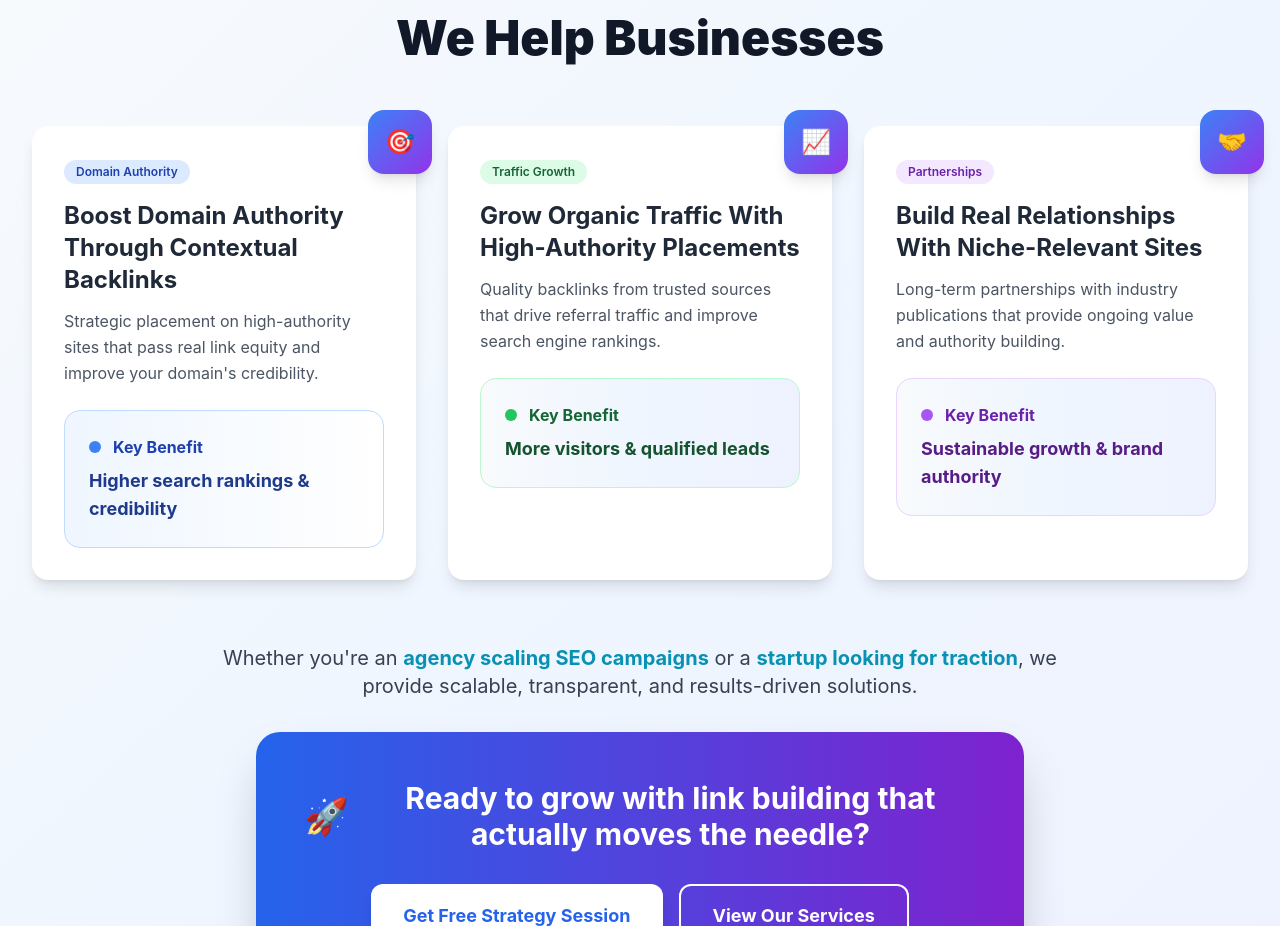
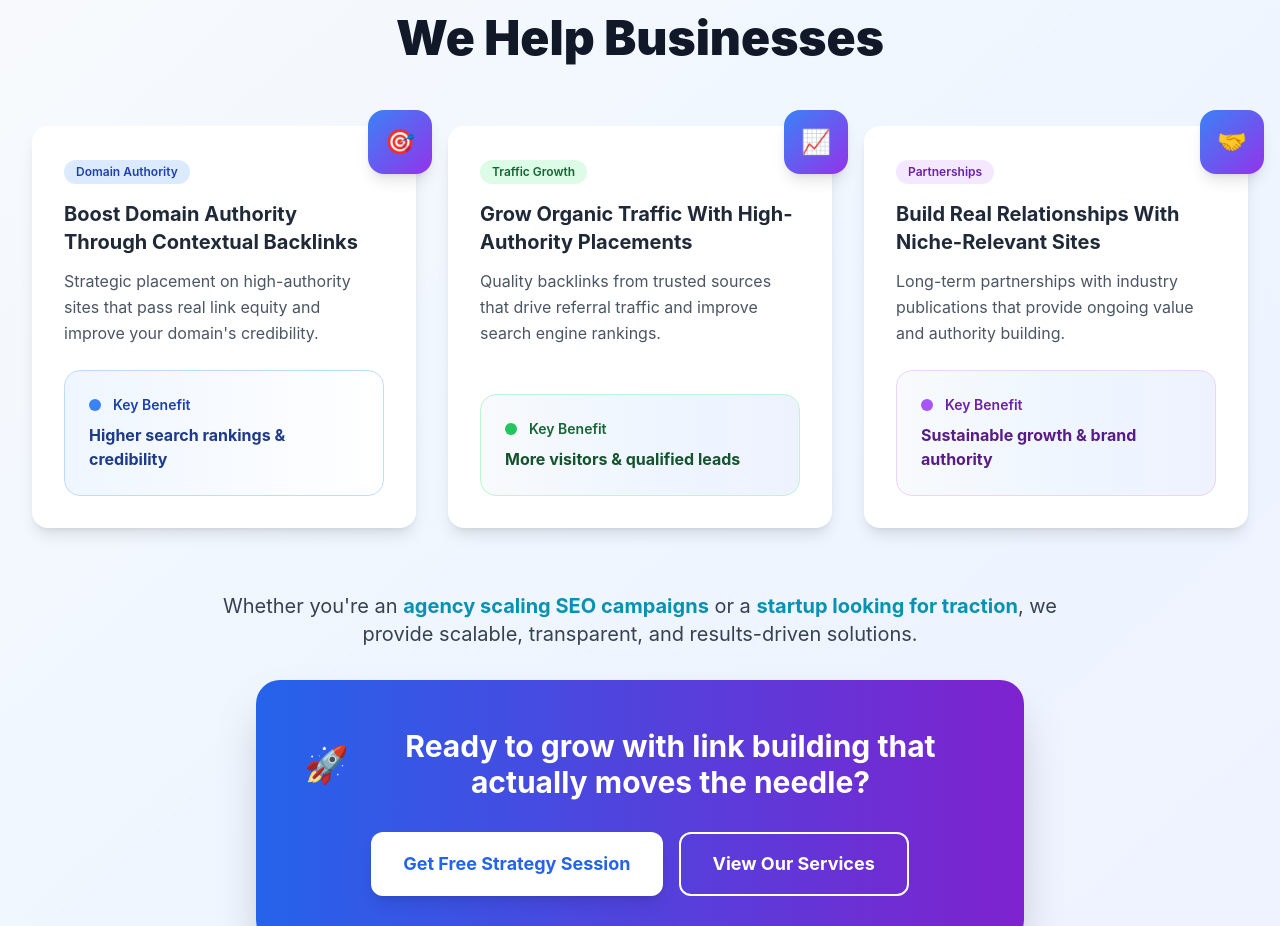
Before and after one commit to Sagar04-2000/lyncbasket-web, a React (Create React App) app: page / in a window 1280 px wide. Shown: the part 1231-2157 px from the top of the page. Built offline with nearby package versions, Linux system fonts and the light colour scheme.

Commit message:
Font Update in the home page

```diff
--- a/src/pages/HomePage.jsx
+++ b/src/pages/HomePage.jsx
@@ -94,7 +94,7 @@ const HomePage = () => {
                       {feature.tag}
                     </div>
                     <h3 className="text-xl font-bold mb-3">{feature.title}</h3>
-                    <p className="text-gray-600 leading-relaxed">{feature.description}</p>
+                    <p className="text-gray-600 text-base leading-relaxed">{feature.description}</p>
                   </div>
                 </div>
               ))}
@@ -134,7 +134,7 @@ const HomePage = () => {
             {benefits.map((benefit, idx) => (
               <div
                 key={idx}
-                className="bg-white p-8 rounded-2xl shadow-lg hover:shadow-xl transition-all duration-300 hover:-translate-y-2 relative"
+                className="bg-white p-8 rounded-2xl shadow-lg hover:shadow-xl transition-all duration-300 hover:-translate-y-2 relative flex flex-col"
               >
                 <div className="absolute -top-4 -right-4 w-16 h-16 bg-gradient-to-br from-blue-500 to-purple-600 rounded-2xl flex items-center justify-center text-2xl shadow-lg">
                   {benefit.emoji}
@@ -145,19 +145,17 @@ const HomePage = () => {
                   >
                     {benefit.tag}
                   </div>
-                  <h3 className="text-2xl font-bold text-gray-800 mb-3">{benefit.title}</h3>
-                  <p className="text-gray-600 leading-relaxed">{benefit.description}</p>
+                  <h3 className="text-xl font-bold text-gray-800 mb-3">{benefit.title}</h3>
+                  <p className="text-gray-600 text-base leading-relaxed">{benefit.description}</p>
                 </div>
                 <div
-                  className={`bg-gradient-to-r from-${benefit.color}-50 to-${benefit.color}-100 p-6 rounded-2xl border border-${benefit.color}-200`}
+                  className={`bg-gradient-to-r from-${benefit.color}-50 to-${benefit.color}-100 p-6 rounded-2xl border border-${benefit.color}-200 mt-auto`}
                 >
                   <div className="flex items-center gap-3 mb-2">
                     <div className={`w-3 h-3 bg-${benefit.color}-500 rounded-full`}></div>
-                    <span className={`font-bold text-${benefit.color}-800`}>Key Benefit</span>
+                    <span className={`font-semibold text-${benefit.color}-800 text-sm`}>Key Benefit</span>
                   </div>
-                  <p className={`font-bold text-${benefit.color}-900 text-lg`}>
-                    {benefit.benefit}
-                  </p>
+                  <p className={`font-bold text-${benefit.color}-900 text-base`}>{benefit.benefit}</p>
                 </div>
               </div>
             ))}
```
